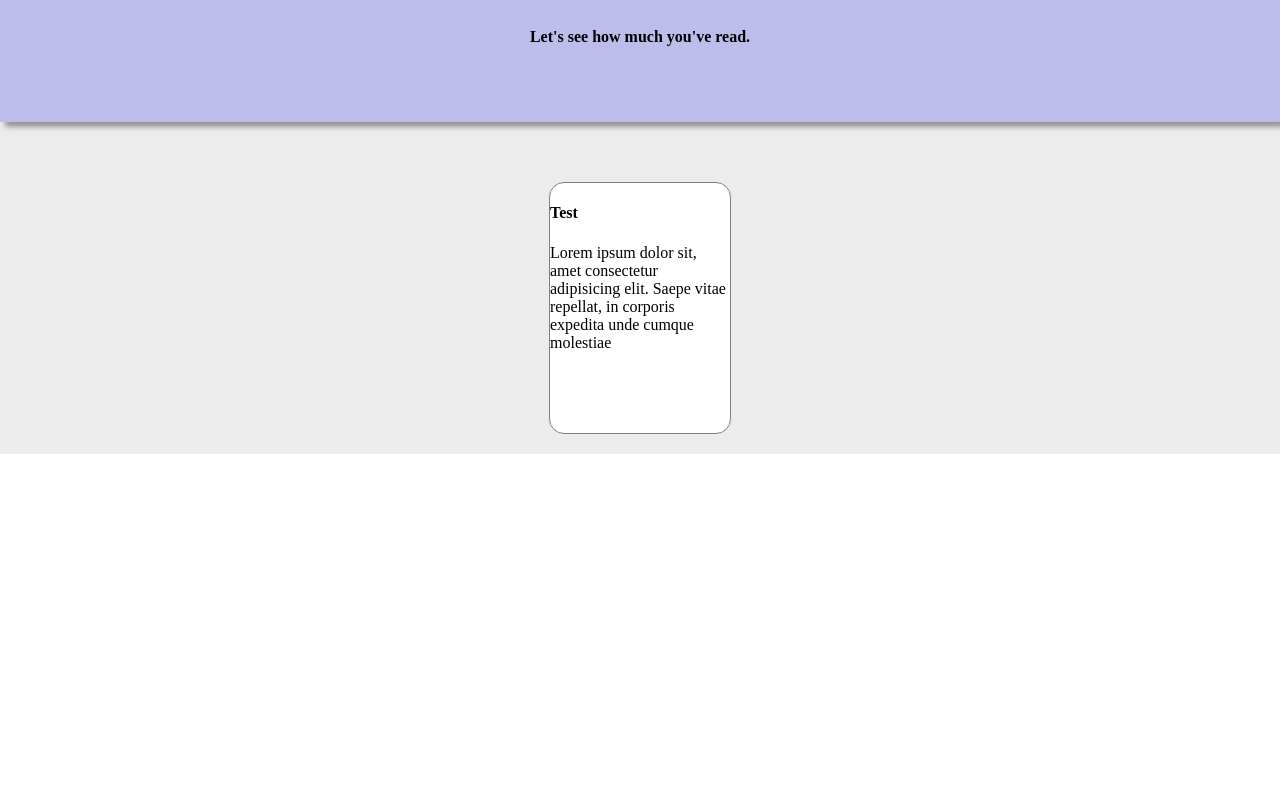
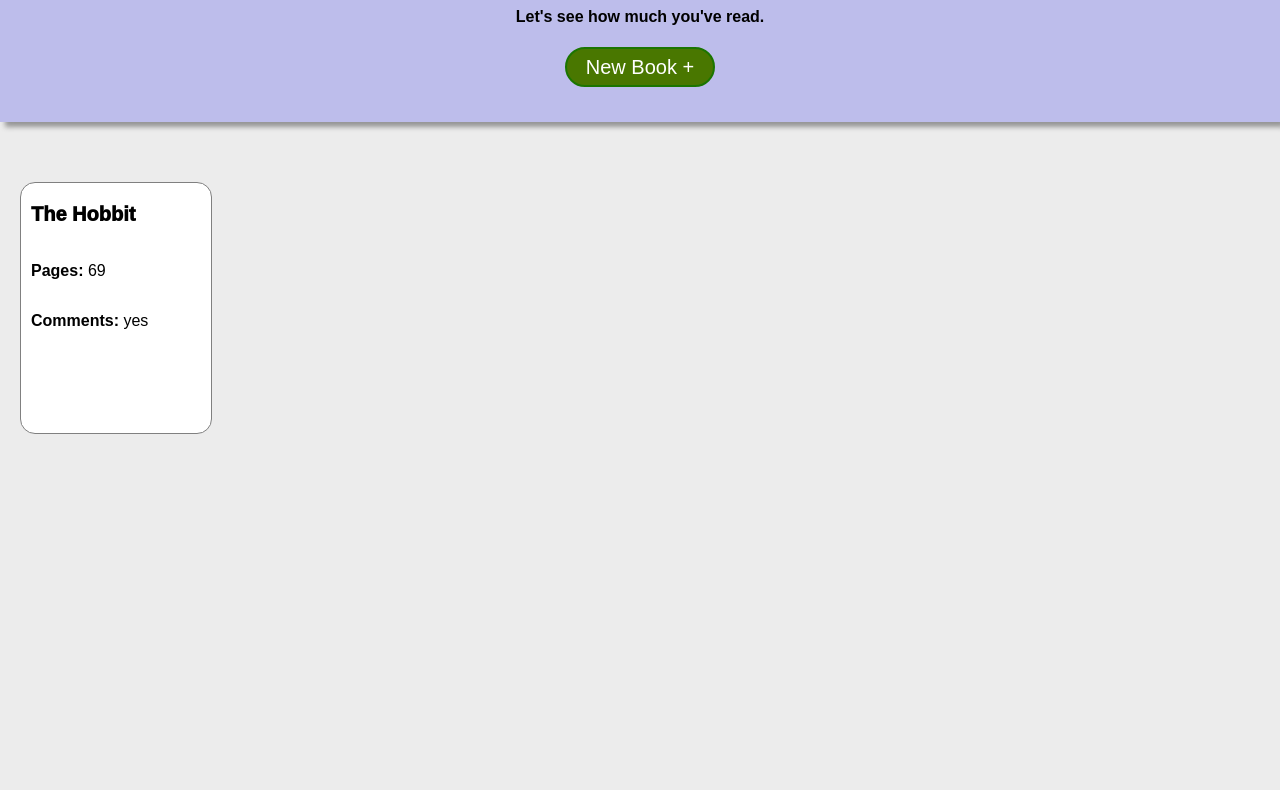
Before and after one commit to RossHGitHub/library, a plain HTML site: page index.html in a window 1280 px wide. Shown: the part 128-918 px from the top of the page. Before the commit the page ends 800 px from the top, so only its background shows below. Drawn offline with Linux system fonts and the light colour scheme.

Commit message:
added basic styling, with basic dynamic functions. ie, modal index shifting, and basic dynamic JS controls.

```diff
--- a/index.html
+++ b/index.html
@@ -12,12 +12,34 @@
     <div class="header">
         <h1 id="mainHeader">Library</h1>
         <h4 id="subHeader">Let's see how much you've read.</h4>
+        <button id="newBook"> New Book +</button>
     </div>
-    <div class="main">
+    <div id="main">
         <div class="bookItem">
-            <h4 class="bookTitle">Test</h4>
-            <p class="bookPages">Lorem ipsum dolor sit, amet consectetur adipisicing elit. Saepe vitae repellat, in corporis expedita unde cumque molestiae</p>
+            <p id="bookTitle">The Hobbit</h4>
+            <p id="bookPages"><b>Pages:</b> 69</p>
+            <p id="bookComments"><b>Comments:</b> yes</p>
         </div>
+
+    </div>
+    <div id="modal">
+        <form>
+            <div>
+            <label for="setBookTitle">Book Title:</label>
+            <input type="text" id="setBookTitle">
+            </div>
+
+            <div>
+            <label for="setPages">No. Of Pages:</label>
+            <input type="tel" id="setPages">
+            </div>
+
+            <div>
+            <label for="setComments">Comments:</label>
+            <input type="text" id="setComments" placeholder="Enter any comments about this title..">
+            </div>
+            <button id="createBook">Submit</button>
+        </form>
     </div>
 </body>
 </html>
--- a/script.js
+++ b/script.js
@@ -1,11 +1,20 @@
 
 let myLibrary = [];
 
-function Book(title, pages, haveRead){
-    this.title = title;
-    this.pages = pages;
-    this.haveRead = haveRead;
-    console.log(title, pages, haveRead);
-}
+const newBookButton = document.getElementById("newBook");
+const main = document.getElementById("main");
+const bookItem = document.getElementsByClassName("bookItem");
+let modal = document.getElementById("modal");
+const createBook = document.getElementById("createBook");
 
-const hobbit = new Book('the Hobbit', 56, true);
+newBookButton.addEventListener("click", ()=>{
+    let newBook = document.createElement('div');
+    newBook.className = "bookItem";
+    main.appendChild(newBook);
+
+    modal.style.zIndex='100';
+})
+
+createBook.addEventListener('click', ()=>{
+    modal.style.zIndex='-1';
+})
--- a/style.css
+++ b/style.css
@@ -4,6 +4,7 @@ body{
     margin: 0;
     padding: 0;
     height: 100%;
+    font-family: Arial, Helvetica, sans-serif;
 }
 
 .header{
@@ -17,21 +18,108 @@ body{
     height: 250px;
 }
 
-.main{
+#main{
     background-color:rgb(236, 236, 236) ;
-    height: auto;
+    height: 900px;
+    display: flex;
+    justify-content: flex-start;
+    align-items: flex-start;
+    flex-basis: auto;
+    padding-top: 40px;
+    flex-wrap: wrap;
+}
+
+
+
+#newBook{
+    height: 40px;
+    width: 150px;
+    border: solid 2px rgb(27, 117, 0);
+    border-radius: 20px;
     display: flex;
     justify-content: center;
     align-items: center;
-    flex-basis: auto;
-    padding-top: 40px;
+    background-color: rgb(73, 119, 0);
+    font-size: 20px;
+    font-weight: 500;
+    color: white;
+}
+
+#newBook:hover{
+    box-shadow: 2px 2px 2px gray;
+    margin: 2px 0 0 2px;
+
 }
 
 .bookItem{
     height: 250px;
-    width: 180px;
+    max-width: 181px;
     border: 1px solid gray;
     border-radius: 15px;
     background-color: white;
     margin: 20px;
+    min-width: 180px;
+    display: flex;
+    flex-direction: column;
+    padding-left: 10px;
 }
+#bookTitle{
+    font-size: 20px;
+    font-weight: 1000;
+    margin: 10px, 10px, 30px, 10px;
+
+}
+
+#modal{
+    display: flex;
+    flex-direction: column;
+    position: absolute;
+    left: 0;
+    right: 0;
+    top: 0;
+    bottom: 0;
+    margin: auto;
+    z-index: 11;
+    border: 5px solid black;
+    border-radius: 20px;
+    height: 600px;
+    width: 400px;
+    background-color: rgb(214, 255, 205);
+    padding-left: 20px;
+    font-size: 20px;
+    z-index: -1;
+}
+
+#setPages, #setBookTitle{
+    border-radius: 20px;
+    height: 30px;
+    padding-left: 10px;
+    width: auto;
+    font-size: 20px;
+    text-align: center;
+}
+
+#setComments{
+    border-radius: 20px;
+    height: 120px;
+    padding-left: 10px;
+    width: 300px;
+}
+
+form{
+    height: 580px;
+    display: flex;
+    justify-content: space-evenly;
+    align-items: flex-start;
+    flex-direction: column;
+    padding-right: 30px;
+}
+
+#createBook{
+    margin-left: 250px;
+    margin-top: 30px;
+    width: 100px;
+    height: 40px;
+    border-radius: 20px;
+    font-size: 18px;
+}
```
